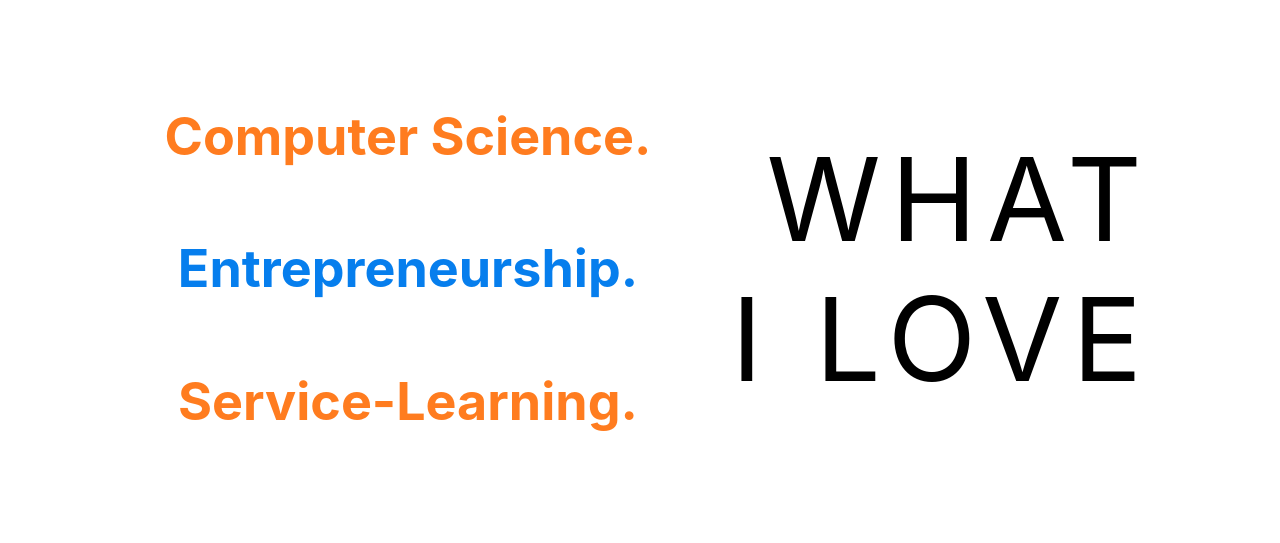
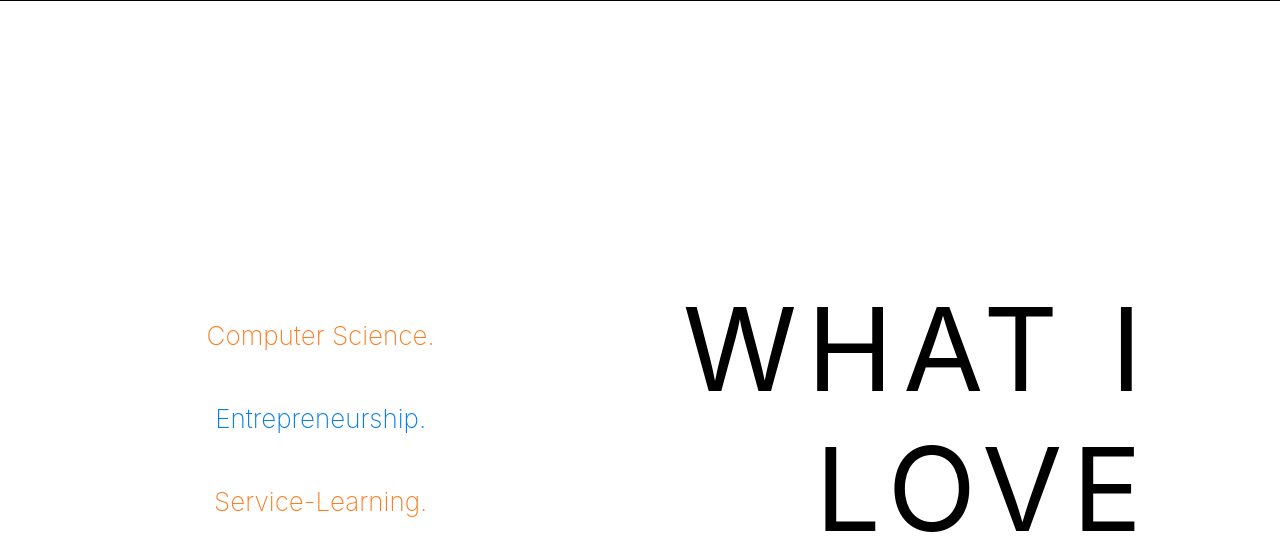
Before and after one commit to xyntechx/Website, a React (Create React App) app: page / in a window 1280 px wide. Shown: the part 2023-2566 px from the top of the page. Built offline with nearby package versions, Linux system fonts and the light colour scheme.

Commit message:
Update Main.js

```diff
--- a/src/Main.js
+++ b/src/Main.js
@@ -21,7 +21,7 @@ function Main() {
         <div className="App">
             <body className="App-body">
 
-                <div className="box-container" style={{paddingTop:'0px'}}>
+                <div className="box-container" style={{paddingTop:'150px'}}>
                     <div className="box">
                         <h1 className="App-heading" style={{textAlign:'center', letterSpacing:'10px'}}>Nyx Iskandar</h1>
                         <p>Hello there! Welcome to my website 🤩!</p>
@@ -56,10 +56,10 @@ function Main() {
                 <div className="box-container" style={{letterSpacing:'10px'}}>
                     <div className="box" data-aos="flip-up">
                         <div style={{width:'100%', display:'flex', alignItems:'center', justifyContent:'center'}}>
-                            <div style={{width:'100%', display:'flex', flexDirection:'column', alignItems:'center', justifyContent:'center', letterSpacing:'0px'}}>
-                                <h1 style={{color:'#FF7C1F'}}>Computer Science.</h1>
-                                <h1 style={{color:'#067EED'}}>Entrepreneurship.</h1>
-                                <h1 style={{color:'#FF7C1F'}}>Service-Learning.</h1>
+                            <div style={{width:'50%', display:'flex', flexDirection:'column', alignItems:'center', justifyContent:'center', letterSpacing:'0px'}}>
+                                <p style={{color:'#FF7C1F'}}>Computer Science.</p>
+                                <p style={{color:'#067EED'}}>Entrepreneurship.</p>
+                                <p style={{color:'#FF7C1F'}}>Service-Learning.</p>
                             </div>
                             <h1 className="App-heading" style={{textAlign:'right'}}>WHAT I LOVE</h1>
                         </div>
```
